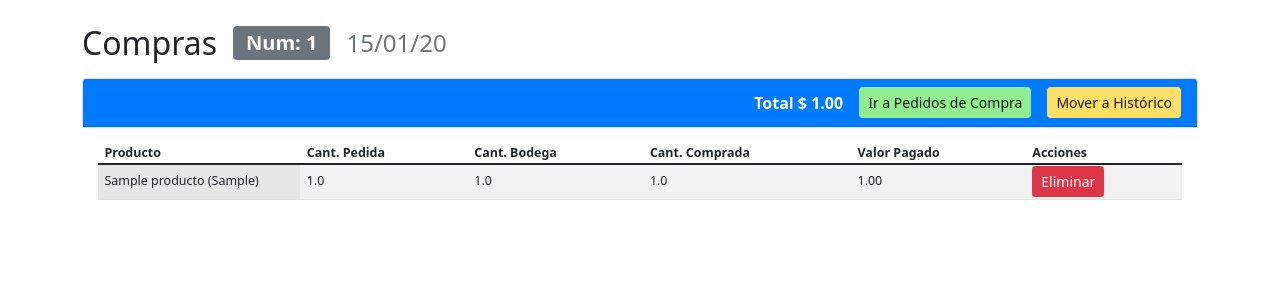
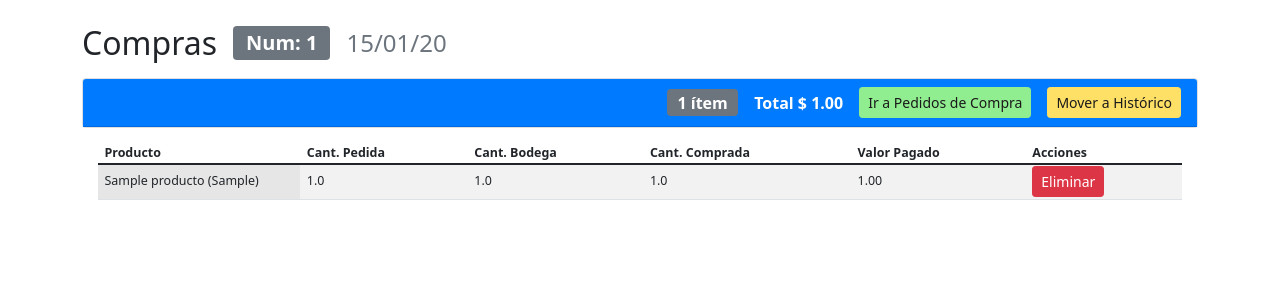
Before and after one commit to ecanar/AppMontebello, a Flask app: page /compras in a window 1280 px wide. Shown: the part 80-380 px from the top of the page. Run offline with Flask 3, Linux system fonts and the light colour scheme; a user stored in the database is signed in; tables that the repository leaves empty hold one stand-in row (values such as "Sample post"); some libraries are stand-ins or nearby versions.

Commit message:
feat: mostrar cantidad de items en encabezado de compras

```diff
--- a/templates/compras.html
+++ b/templates/compras.html
@@ -22,6 +22,7 @@
         <div class="card">
             <div class="card-header d-flex justify-content-end align-items-center gap-3">
                     {% if compras %}
+                    <span class="badge bg-secondary fs-6">{{ compras|length }} ítem{{ 's' if compras|length != 1 else '' }}</span>
                     <span id="total-val-pag" class="fw-bold fs-6">Total $ {{ "%.2f"|format(compras|sum(attribute='Val_Pag')) }}</span>
                     {% endif %}
                     <a href="{{ url_for('pedidos') }}" class="btn btn-sm" style="background-color:#90ee90; color:#1a1a1a; border-color:#90ee90;">Ir a Pedidos de Compra</a>
```
